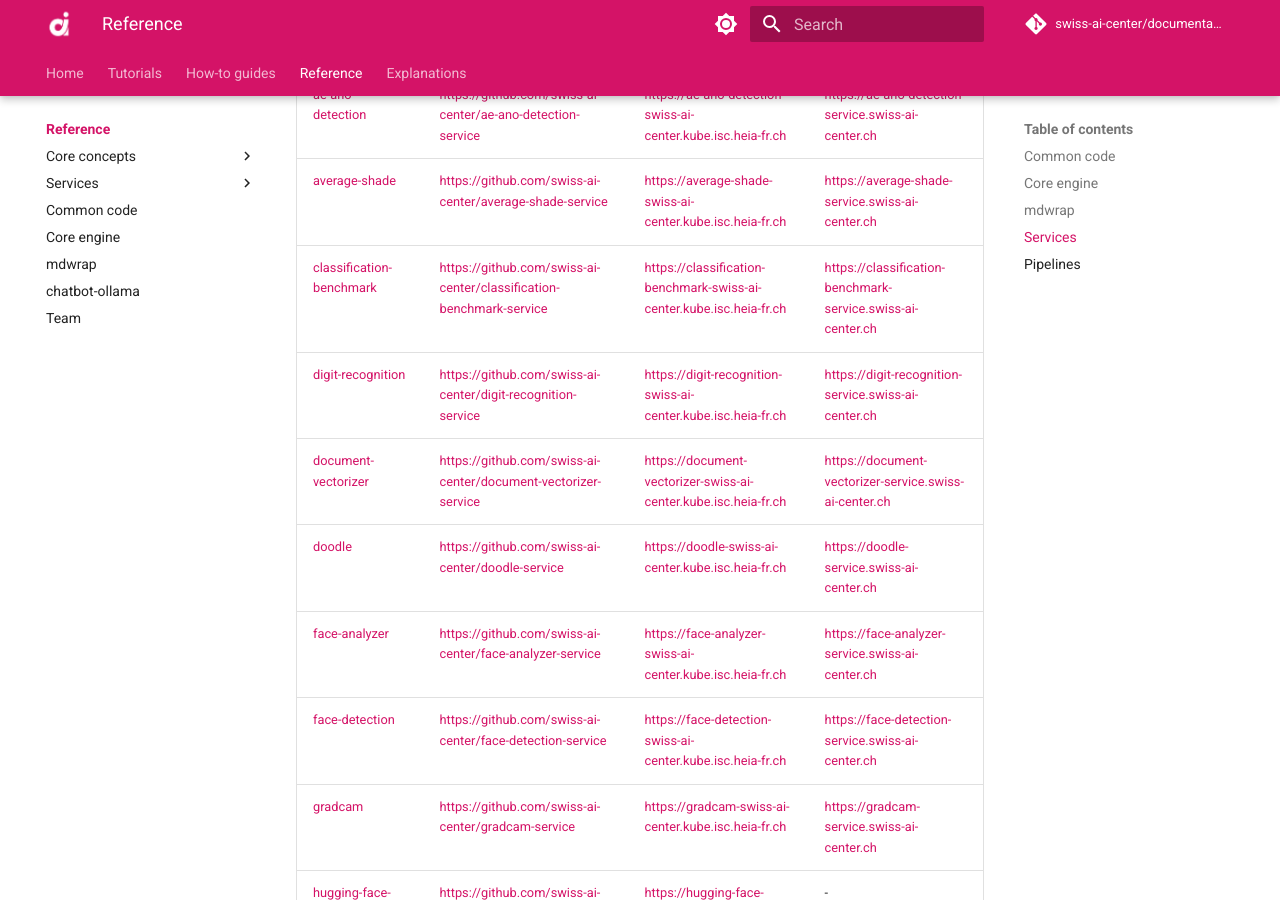
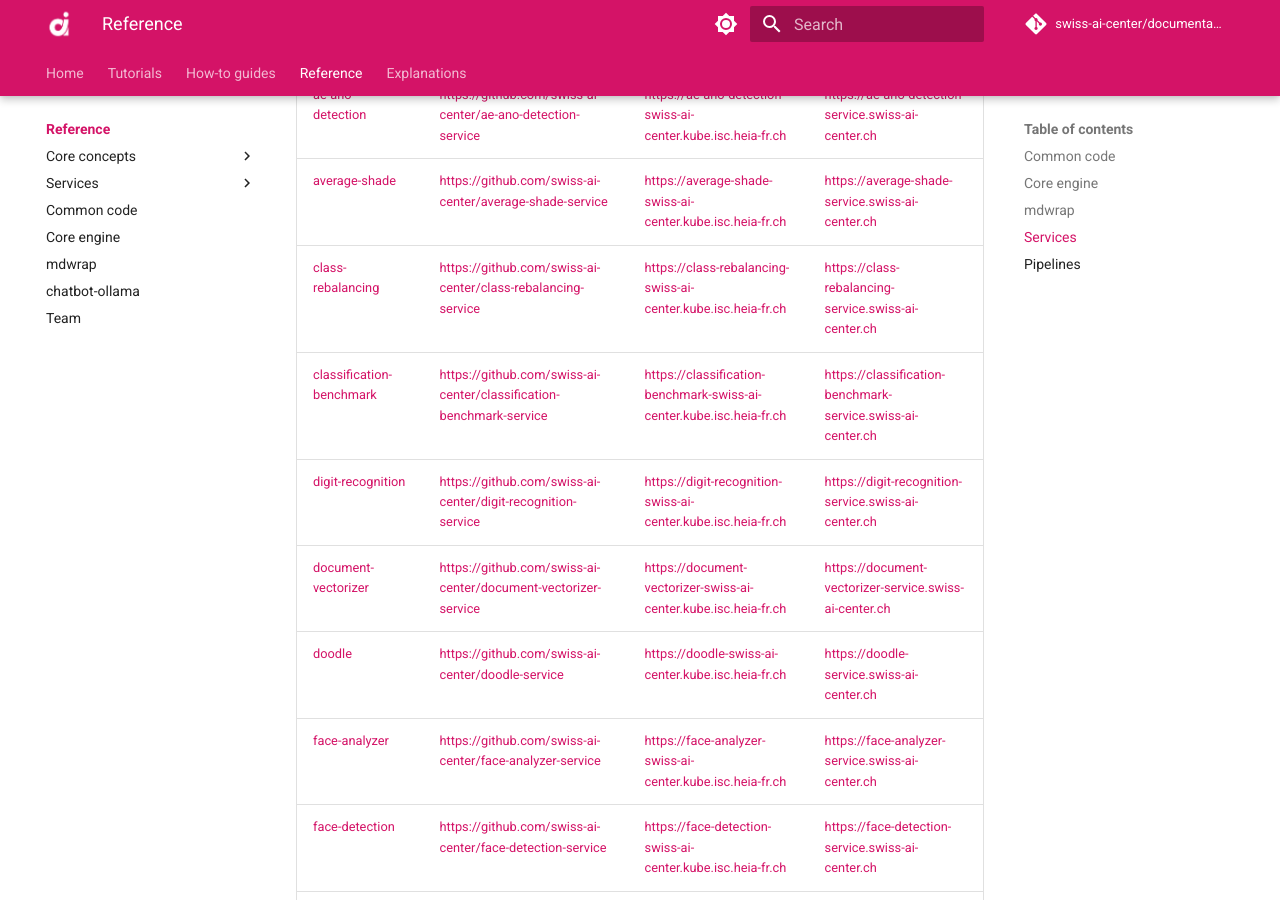
Before and after one commit to swiss-ai-center/documentation, an MkDocs documentation site: the page built from docs/reference/index.md, in a window 1280 px wide and 900 px high, scrolled down 1053 px. Built offline with MkDocs 1.6.1 and Material for MkDocs 9.7.7, drawn with Linux system fonts in a browser that asks for light colours; comment, search, counter and statistics services are not loaded; part of the change alters nothing that is shown.

Commit message:
add service doc

```diff
--- a/docs/reference/index.md
+++ b/docs/reference/index.md
@@ -37,6 +37,7 @@ mdwrap is a command line tool to format our Markdown documentation made with
 | ---------------------------------------------------------------------- | ----------------------------------------------------------------------- | ------------------------------------------------------------------------ | ------------------------------------------------------------- |
 | [ae-ano-detection](./services/ae-ano-detection.md)                     | <https://github.com/swiss-ai-center/ae-ano-detection-service>           | <https://ae-ano-detection-swiss-ai-center.kube.isc.heia-fr.ch>           | <https://ae-ano-detection-service.swiss-ai-center.ch>         |
 | [average-shade](./services/average-shade.md)                           | <https://github.com/swiss-ai-center/average-shade-service>              | <https://average-shade-swiss-ai-center.kube.isc.heia-fr.ch>              | <https://average-shade-service.swiss-ai-center.ch>            |
+| [class-rebalancing](./services/class-rebalancing.md)     | <https://github.com/swiss-ai-center/class-rebalancing-service>   | <https://class-rebalancing-swiss-ai-center.kube.isc.heia-fr.ch>   | <https://class-rebalancing-service.swiss-ai-center.ch> |
 | [classification-benchmark](./services/classification-benchmark.md)     | <https://github.com/swiss-ai-center/classification-benchmark-service>   | <https://classification-benchmark-swiss-ai-center.kube.isc.heia-fr.ch>   | <https://classification-benchmark-service.swiss-ai-center.ch> |
 | [digit-recognition](./services/digit-recognition.md)                   | <https://github.com/swiss-ai-center/digit-recognition-service>          | <https://digit-recognition-swiss-ai-center.kube.isc.heia-fr.ch>          | <https://digit-recognition-service.swiss-ai-center.ch>        |
 | [document-vectorizer](./services/document-vectorizer.md)               | <https://github.com/swiss-ai-center/document-vectorizer-service>        | <https://document-vectorizer-swiss-ai-center.kube.isc.heia-fr.ch>        | <https://document-vectorizer-service.swiss-ai-center.ch>      |
--- /dev/null
+++ b/docs/reference/services/class-rebalancing.md
@@ -0,0 +1,44 @@
+# class-rebalancing
+
+- [:material-account-group: Main author - HE-Arc](https://www.hes-so.ch/swiss-ai-center/equipe)
+- [:material-git: Code](https://github.com/swiss-ai-center/class-rebalancing-service)
+- [:material-kubernetes: Deployment configuration](https://github.com/swiss-ai-center/class-rebalancing-service/tree/main/kubernetes)
+- [:material-test-tube: Staging](https://class-rebalancing-swiss-ai-center.kube.isc.heia-fr.ch)
+- [:material-factory: Production](https://class-rebalancing-service.swiss-ai-center.ch)
+
+## Description
+
+!!! note
+
+    More information about the service specification can be found in the
+    [**Core concepts > Service**](../core-concepts/service.md) documentation.
+
+This service uses rebalances a dataset based on a target class, it combines
+oversampling (SMOTE) and undersampling (ENN) to be more generalizable. In order
+for the service to work your dataset label column must be called "target".
+Finally, avoid having multiple empty lines at the end of the file.
+
+The API documentation is automatically generated by FastAPI using the OpenAPI
+standard. A user friendly interface provided by Swagger is available under the
+`/docs` route, where the endpoints of the service are described.
+
+This simple service only has one route `/compute` that takes an image as input,
+which will be used to find the average shade color in the image.
+
+## Environment variables
+
+Check the
+[**Core concepts > Service > Environment variables**](../core-concepts/service.md#environment-variables)
+documentation for more details.
+
+## Run the tests with Python
+
+Check the
+[**Core concepts > Service > Run the tests with Python**](../core-concepts/service.md#run-the-tests-with-python)
+documentation for more details.
+
+## Start the service locally
+
+Check the
+[**Core concepts > Service > Start the service locally**](../core-concepts/service.md#start-the-service-locally)
+documentation for more details.
--- a/mkdocs.yml
+++ b/mkdocs.yml
@@ -38,6 +38,7 @@ nav:
       - Services:
           - ae-ano-detection service: reference/services/ae-ano-detection.md
           - average-shade service: reference/services/average-shade.md
+          - class-rebalancing: reference/services/class-rebalancing.md
           - classification-benchmark service: reference/services/classification-benchmark.md
           - digit-recognition service: reference/services/digit-recognition.md
           - document-vectorizer service: reference/services/document-vectorizer.md
```
